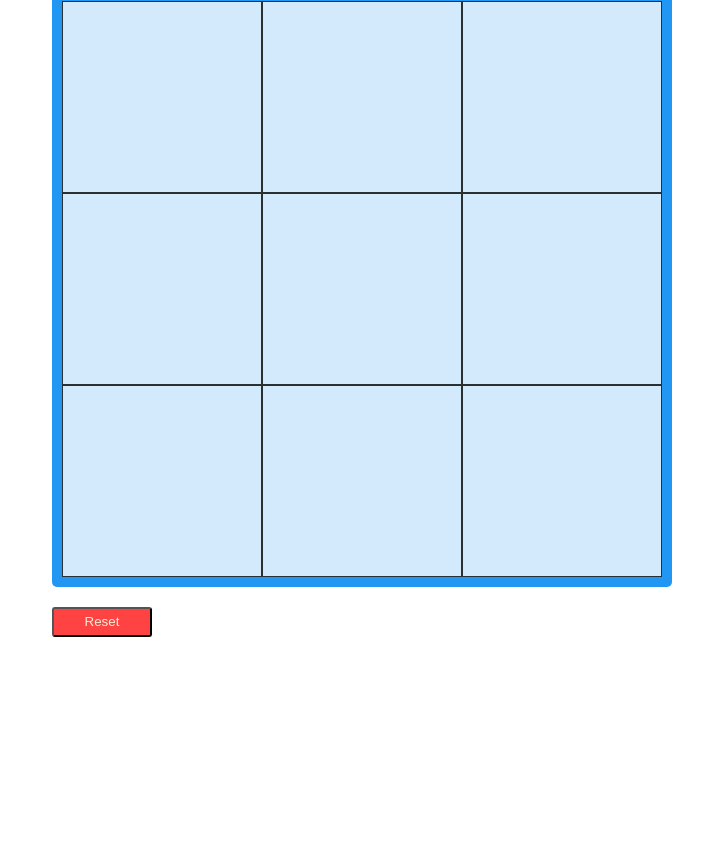
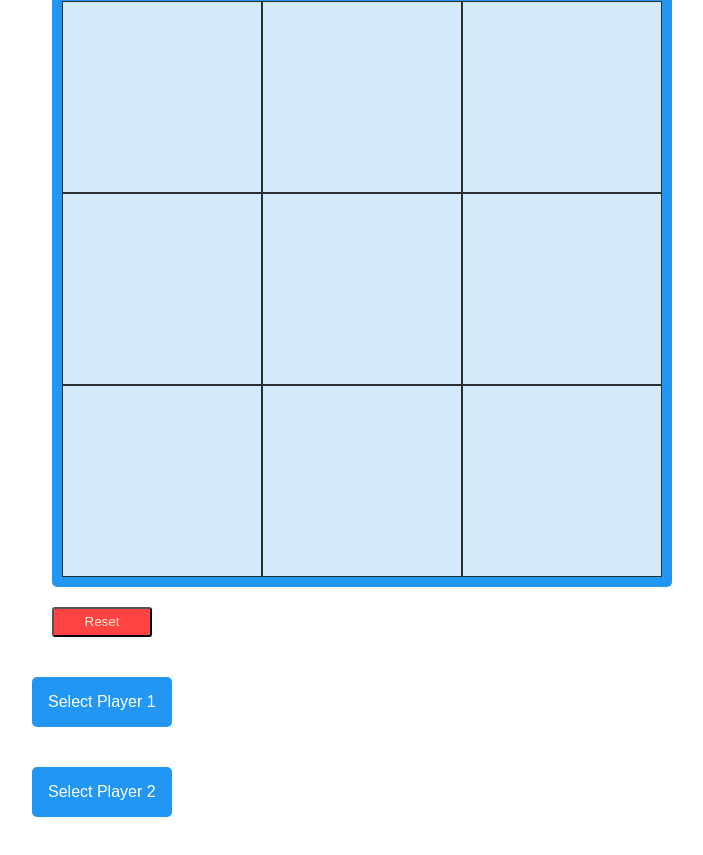
Before and after one commit to tesla95E/X-0-react-project, a React (Create React App) app in the folder tic_tac_toe_app/: page / in a window 1280 px wide. Shown: the part 249-1104 px from the top of the page, without its empty margins (8-711 px from the left). Before the commit the page ends 886 px from the top, so only its background shows below. Built offline with nearby package versions, Linux system fonts and the light colour scheme.

Commit message:
making one more useEffect for updating the gameTable

```diff
--- a/tic_tac_toe_app/src/Components/GameTable.css
+++ b/tic_tac_toe_app/src/Components/GameTable.css
@@ -44,3 +44,33 @@ h1 {
   background-color: rgba(255, 0, 0, 0.739);
   color: antiquewhite;
 }
+
+.middleSide {
+  display: grid;
+  margin: 20px;
+}
+
+.dropdown {
+  position: relative;
+  display: inline-block;
+  margin: 20px;
+}
+
+.dropbtn {
+  background-color: #2196f3;
+  color: white;
+  padding: 16px;
+  font-size: 16px;
+  border: none;
+  border-radius: 5px;
+  cursor: pointer;
+}
+
+.dropdown-content {
+  display: none;
+  position: absolute;
+  background-color: #f9f9f9;
+  min-width: 160px;
+  box-shadow: 0px 8px 16px 0px rgba(0, 0, 0, 0.2);
+  z-index: 1;
+}
--- a/tic_tac_toe_app/src/Components/GameTable.jsx
+++ b/tic_tac_toe_app/src/Components/GameTable.jsx
@@ -1,12 +1,17 @@
-import { React, useState, useEffect } from "react";
+import React, { useState, useEffect } from "react";
 import GameResult from "./GameLogic";
 import "./GameTable.css";
 
 function GameTable() {
-  const [array, setArray] = useState([
-    100, 101, 102, 103, 104, 105, 106, 107, 108,
-  ]);
-  const [player, setPlayer] = useState("Player 1");
+  const [array, setArray] = useState(
+    () =>
+      JSON.parse(localStorage.getItem("array")) || [
+        100, 101, 102, 103, 104, 105, 106, 107, 108,
+      ]
+  );
+  const [player, setPlayer] = useState(
+    () => localStorage.getItem("player") || "Player 1"
+  );
 
   useEffect(() => {
     const savedPlayer = localStorage.getItem("player");
@@ -16,45 +21,48 @@ function GameTable() {
       setArray(savedArray);
     }
   }, []);
+
+  useEffect(() => {
+    for (let i = 0; i < array.length; i++) {
+      const element = document.getElementById(`${i}`);
+      if (array[i] === "X" || array[i] === "0") {
+        element.innerHTML = array[i];
+      } else {
+        element.innerHTML = "";
+      }
+    }
+  }, [array, player]);
+
   const handleClick = (id) => {
-    if (array[id] != "X" && array[id] != "0") {
+    if (array[id] !== "X" && array[id] !== "0") {
       const newArray = [...array];
-      if (player == "Player 1") {
+      if (player === "Player 1") {
         newArray[id] = "X";
         setArray(newArray);
-        document.getElementById(`${id}`).innerHTML = "X";
-        console.log(player);
         setPlayer("Player 2");
+        localStorage.setItem("array", JSON.stringify(newArray));
         localStorage.setItem("player", player);
-        const stringifiedArray = JSON.stringify(newArray);
-        localStorage.setItem("array", stringifiedArray);
       } else {
-        document.getElementById(`${id}`).innerHTML = "0";
-        console.log(player);
         newArray[id] = "0";
         setArray(newArray);
         setPlayer("Player 1");
+        localStorage.setItem("array", JSON.stringify(newArray));
         localStorage.setItem("player", player);
-        const stringifiedArray = JSON.stringify(newArray);
-        localStorage.setItem("array", stringifiedArray);
       }
     }
-    GameResult(array);
-    console.log(array);
-    console.log(GameResult(array));
   };
+
   const reset = () => {
-    setArray([100, 101, 102, 103, 104, 105, 106, 107, 108]);
+    const initialArray = [100, 101, 102, 103, 104, 105, 106, 107, 108];
+    setArray(initialArray);
+    setPlayer("Player 1");
     for (let i = 0; i < 9; i++) {
       document.getElementById(`${i}`).innerHTML = "";
-      setPlayer("Player 1");
-      const stringifiedArray = JSON.stringify([
-        100, 101, 102, 103, 104, 105, 106, 107, 108,
-      ]);
-      localStorage.setItem("player", player);
-      localStorage.setItem("array", stringifiedArray);
     }
+    localStorage.setItem("array", JSON.stringify(initialArray));
+    localStorage.setItem("player", player);
   };
+
   return (
     <>
       <h1>TIC TAC TOE</h1>
@@ -114,6 +122,20 @@ function GameTable() {
           Reset
         </button>
       </div>
+      <div className="middleSide">
+        <div class="dropdown">
+          <button class="dropbtn">Select Player 1</button>
+          <div class="dropdown-content">
+            <button>Reset</button>
+          </div>
+        </div>
+        <div class="dropdown">
+          <button class="dropbtn">Select Player 2</button>
+          <div class="dropdown-content">
+            <button>Reset</button>
+          </div>
+        </div>
+      </div>
     </>
   );
 }
```
